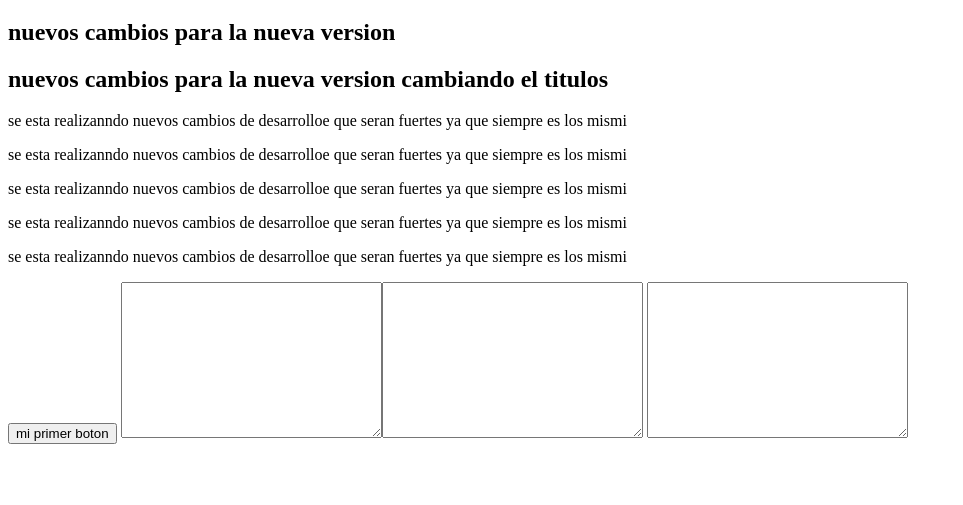
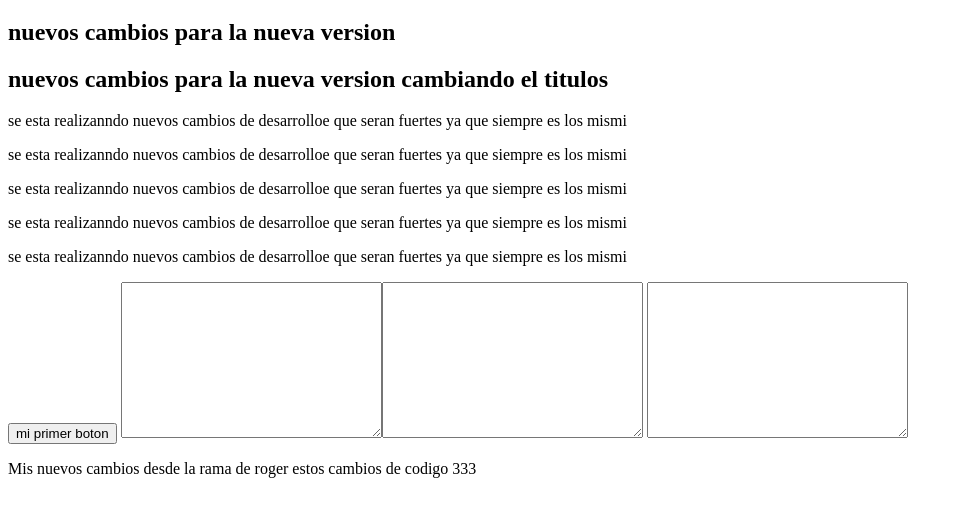
Before and after one commit to ElvisMamFer/PRUEBA_PUBLICT2, a plain HTML site: page index.html in a window 1280 px wide. Shown: the part 295-800 px from the top of the page, without its empty margins (0-963 px from the left). Drawn offline with Linux system fonts and the light colour scheme.

Commit message:
realizando la tarea de adicionar un parrafo

```diff
--- a/index.html
+++ b/index.html
@@ -45,5 +45,10 @@
      <button> mi primer boton</button>
      <textarea name="" id="" cols="30" rows="10"></textarea><textarea name="" id="" cols="30" rows="10"></textarea>
      <textarea name="" id="" cols="30" rows="10"></textarea>
+
+     <p>Mis nuevos cambios desde la rama de roger
+
+      estos cambios de codigo 333
+     </p>
 </body>
 </html>
```
